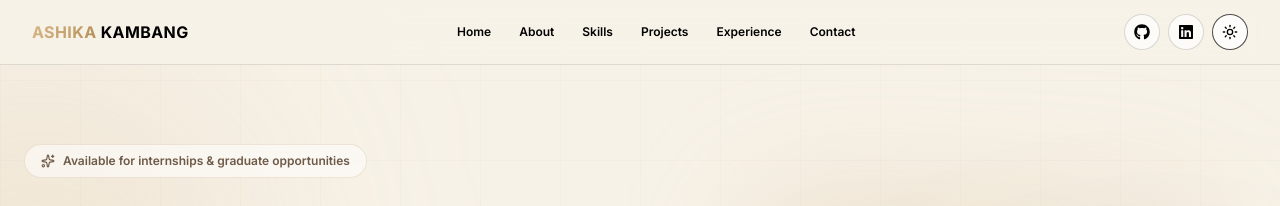
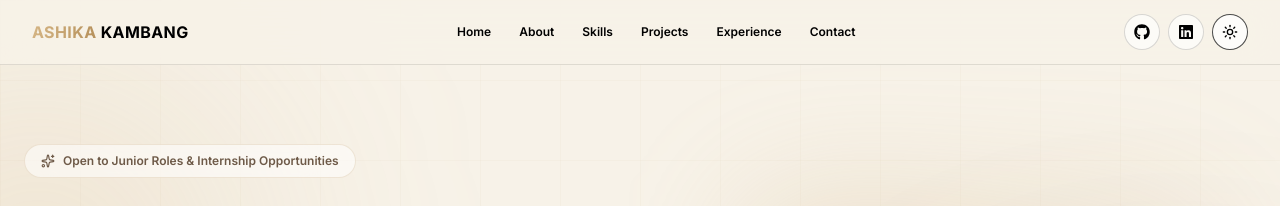
Before and after one commit to akirakaori/my-portfolio, a Next.js app: page / in a window 1280 px wide. Shown: the top 206 px of the page. Built offline with nearby package versions, Linux system fonts and the light colour scheme.

Commit message:
Edited and changed the section of the hero section part

```diff
--- a/src/components/HeroSection.tsx
+++ b/src/components/HeroSection.tsx
@@ -38,7 +38,7 @@ export default function HeroSection() {
         >
           <div className="mb-7 inline-flex items-center gap-2 rounded-full border border-[#B7925D]/20 bg-white/55 px-4 py-2 text-xs font-semibold text-[#6E5A48] backdrop-blur-xl dark:border-white/15 dark:bg-white/[0.06] dark:text-purple-100">
             <Sparkles size={14} className="text-[#6E5A48] dark:text-purple-300" />
-            Available for internships & graduate opportunities
+            Open to Junior Roles & Internship Opportunities
           </div>
 
           <h1 className="max-w-4xl text-5xl font-black leading-[1.02] tracking-tight md:text-6xl xl:text-7xl">
```
